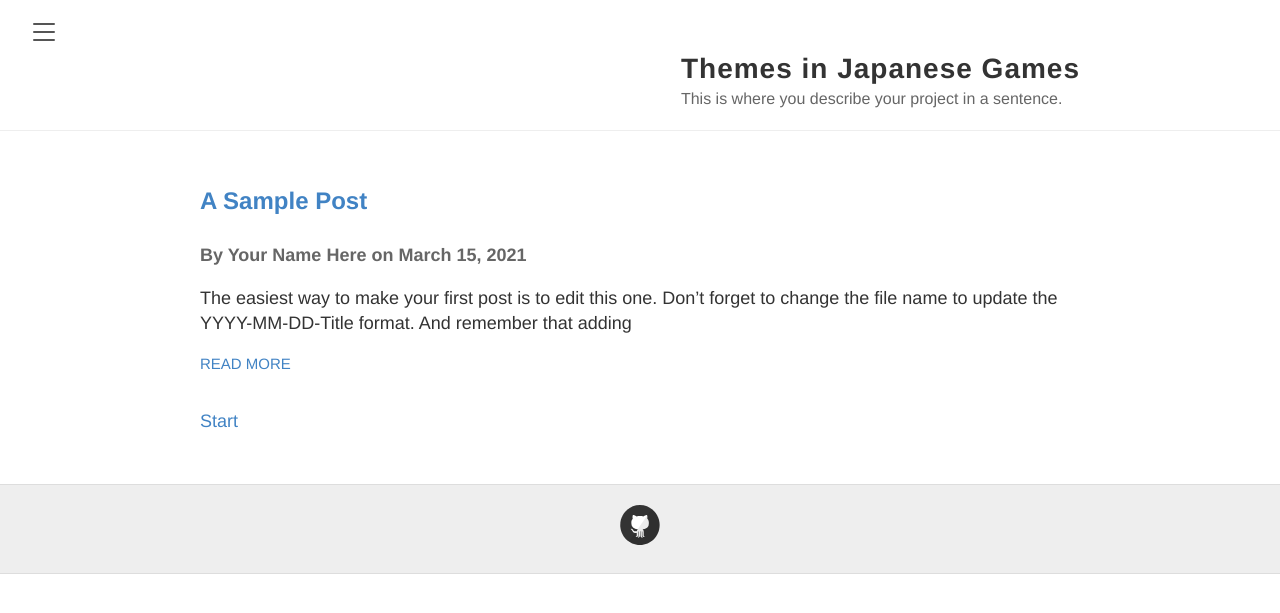
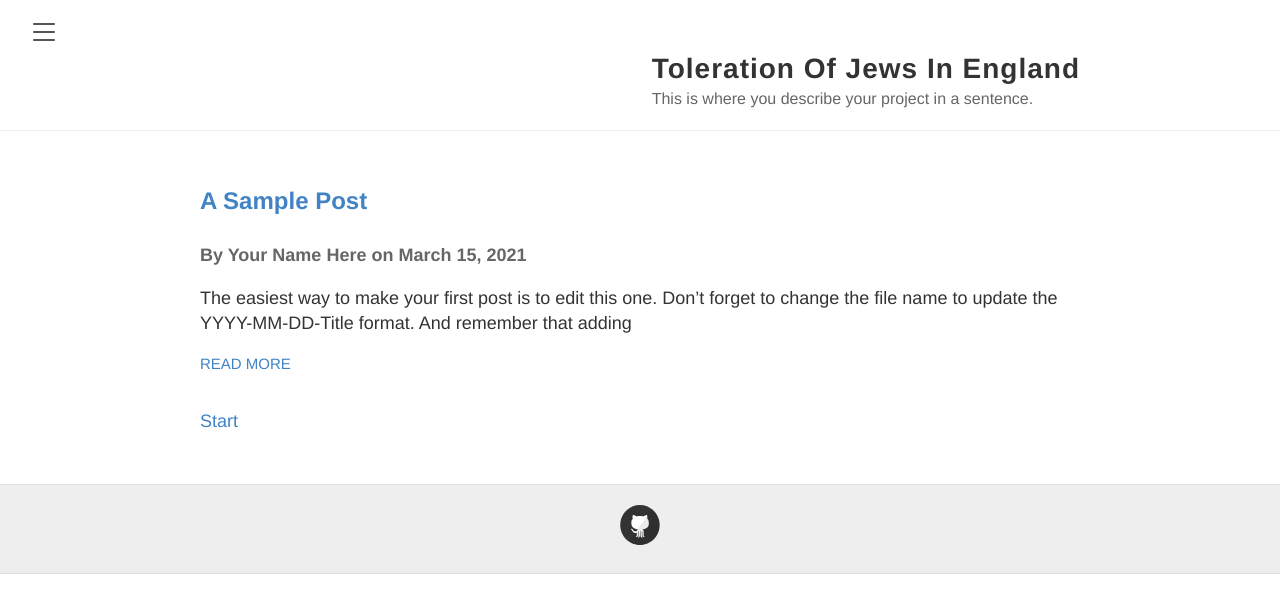
Before and after one commit to HUM-331-Princeton/themes-in-japanese-games, a Jekyll site: the page built from index.md, in a window 1280 px wide. Shown: the top 613 px of the page. Built offline with Jekyll 4.4.1, drawn with Linux system fonts in a browser that asks for light colours.

Commit message:
update site title

```diff
--- a/_config.yml
+++ b/_config.yml
@@ -3,7 +3,7 @@
 #
 
 # Name of your site (displayed in the header)
-name: Themes in Japanese Games
+name: Toleration Of Jews In England
 
 # Short bio or description (displayed in the header)
 description: This is where you describe your project in a sentence.
```
